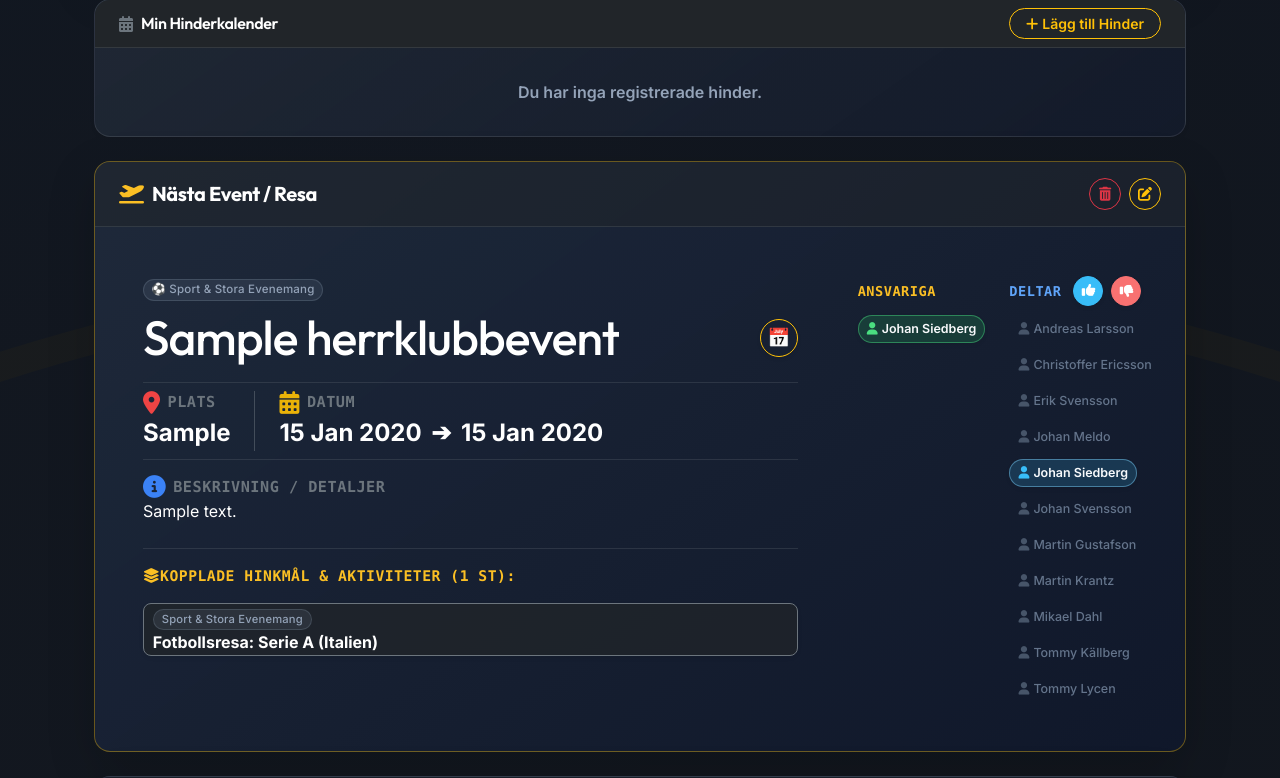
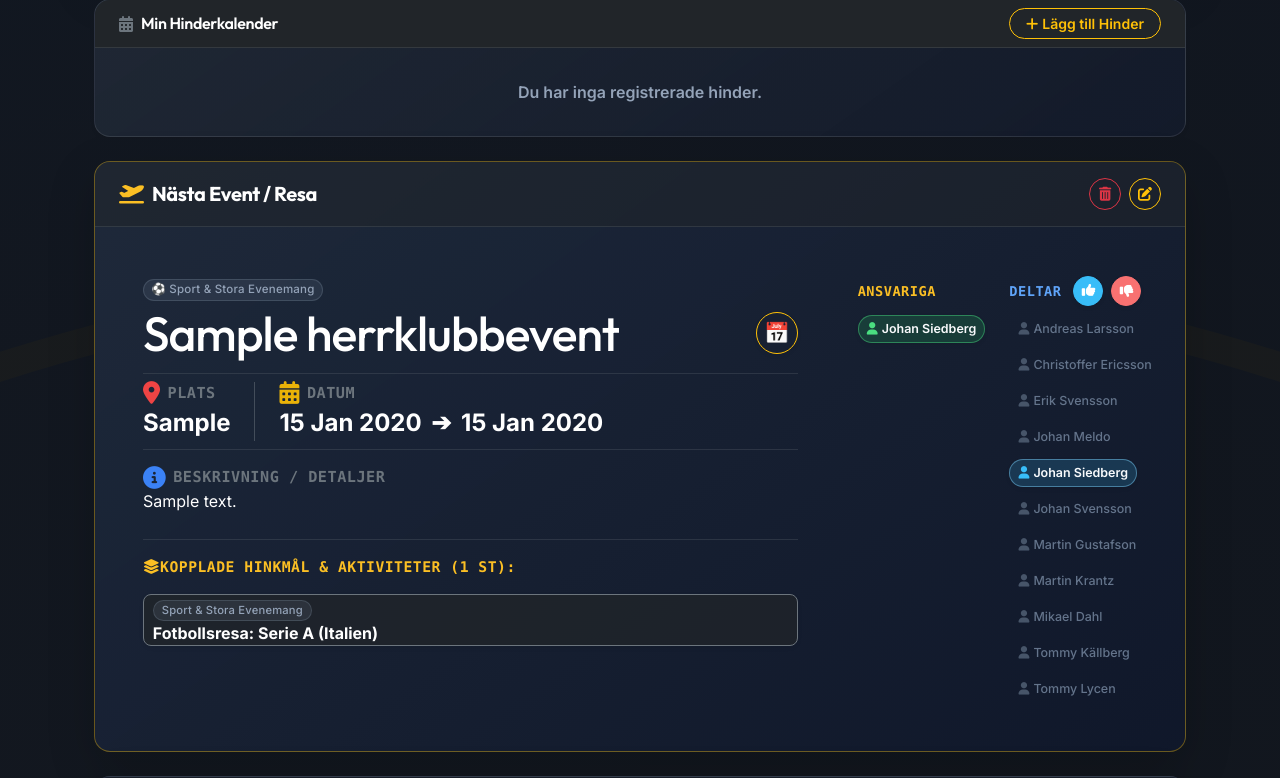
Before and after one commit to johansiedberg/Toarps_Herrklubb, a Django app: page /herrklubb/ in a window 1280 px wide. Shown: the part 772-1550 px from the top of the page. Run offline with Django 5.2, Linux system fonts and the light colour scheme; a user stored in the database is signed in; data comes from the database, SQL or seed files in the repository; tables that the repository leaves empty hold one stand-in row (values such as "Sample post").

Commit message:
style: enlarge calendar button by 10% and align vertically to title center

```diff
--- a/templates/herrklubb/herrklubb.html
+++ b/templates/herrklubb/herrklubb.html
@@ -298,18 +298,18 @@
 
                         <!-- Prominent Event Title Row with Add to Calendar on Far Right -->
                         <div class="d-flex align-items-center justify-content-between gap-3 mb-2">
-                            <h2 class="display-5 fw-extrabold text-white mb-0">{{ next_event.title }}</h2>
+                            <h2 class="display-5 fw-extrabold text-white mb-0 lh-1 align-self-center">{{ next_event.title }}</h2>
 
                             {% if next_event.event_date %}
                                 <!-- Add to Calendar Circular Emoji Button & Dropdown (Active) -->
-                                <div class="dropdown d-inline-block flex-shrink-0">
-                                    <button class="btn btn-sm btn-outline-warning rounded-circle p-0 d-flex align-items-center justify-content-center shadow-sm"
+                                <div class="dropdown d-inline-block flex-shrink-0 align-self-center">
+                                    <button class="btn btn-sm btn-outline-warning rounded-circle p-0 d-flex align-items-center justify-content-center shadow-sm m-0"
                                             type="button"
                                             id="calendarDropdownBtn"
                                             data-bs-toggle="dropdown"
                                             data-bs-auto-close="true"
                                             aria-expanded="false"
-                                            style="width: 38px; height: 38px; font-size: 1.15rem; line-height: 1;"
+                                            style="width: 42px; height: 42px; font-size: 1.28rem; line-height: 1;"
                                             title="Lägg till i kalender">
                                         📅
                                     </button>
@@ -354,10 +354,10 @@
                                 </div>
                             {% else %}
                                 <!-- Add to Calendar Inactive / Disabled -->
-                                <button class="btn btn-sm btn-outline-secondary rounded-circle p-0 d-flex align-items-center justify-content-center flex-shrink-0 opacity-50"
+                                <button class="btn btn-sm btn-outline-secondary rounded-circle p-0 d-flex align-items-center justify-content-center flex-shrink-0 opacity-50 align-self-center m-0"
                                         type="button"
                                         disabled
-                                        style="width: 38px; height: 38px; font-size: 1.15rem; line-height: 1; cursor: not-allowed;"
+                                        style="width: 42px; height: 42px; font-size: 1.28rem; line-height: 1; cursor: not-allowed;"
                                         title="Inget datum satt ännu">
                                     📅
                                 </button>
```
